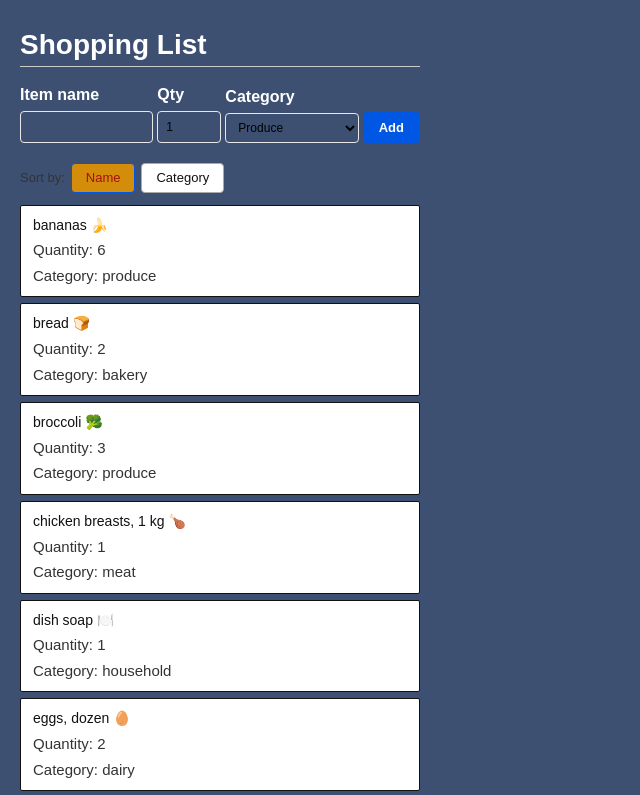
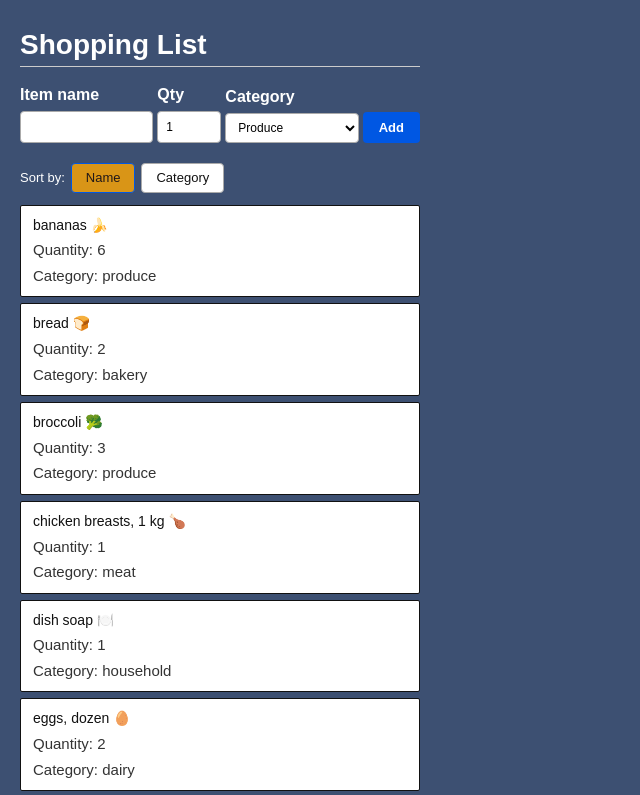
Before and after one commit to Amazinglorrie/cprg306-assignments, a Next.js app: page /week-6 in a window 1280 px wide. Shown: the top 795 px of the page, without its empty margins (0-640 px from the left). Built offline with nearby package versions, Linux system fonts and the light colour scheme.

Commit message:
UPDATED STYLING

```diff
--- a/app/week-6/styles.css
+++ b/app/week-6/styles.css
@@ -61,8 +61,8 @@
 .form-group input,
 .form-group select {
     padding: 6px 8px;
-    background-color: #;
-    border: 1px solid #e8e8e8;
+    background-color: #fff;
+    border: 1px solid #aaa;
     border-radius: 4px;
     font-size: 12px;
     color: #000;
@@ -100,7 +100,8 @@
 
 .sort-label {
     font-size: 13px;
-    color: #333;
+    color: #fff;
+     white-space: nowrap;
 }
 
 .sort-btn {
@@ -118,9 +119,9 @@
 }
 
 .sort-btn--active {
-    background: #d38d0b;
+    background: hwb(39 9% 15%);
     border-color: #0057e3;
-    color: #a51010;
+    color: #211818;
     font-weight: semibold;
 }
 
```
